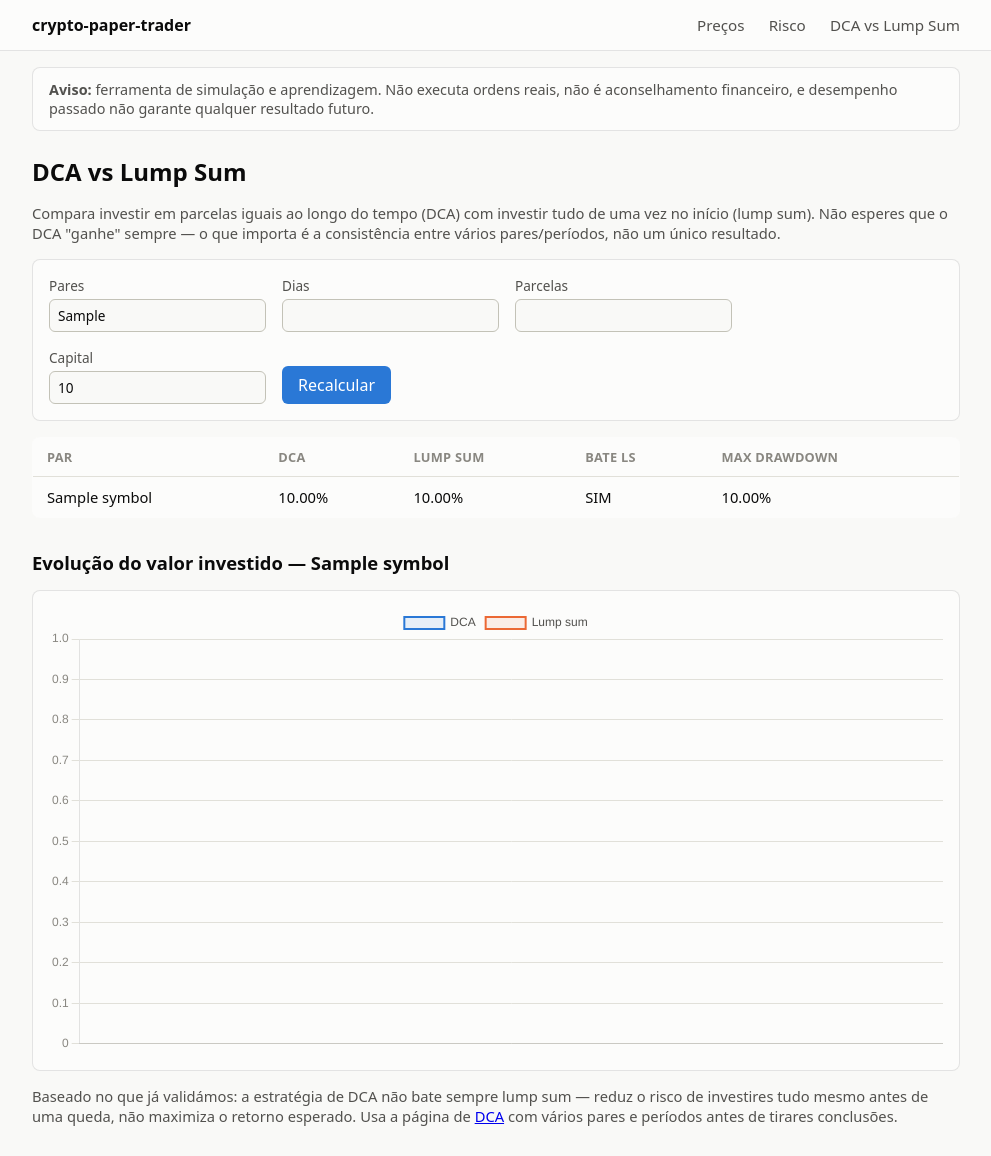
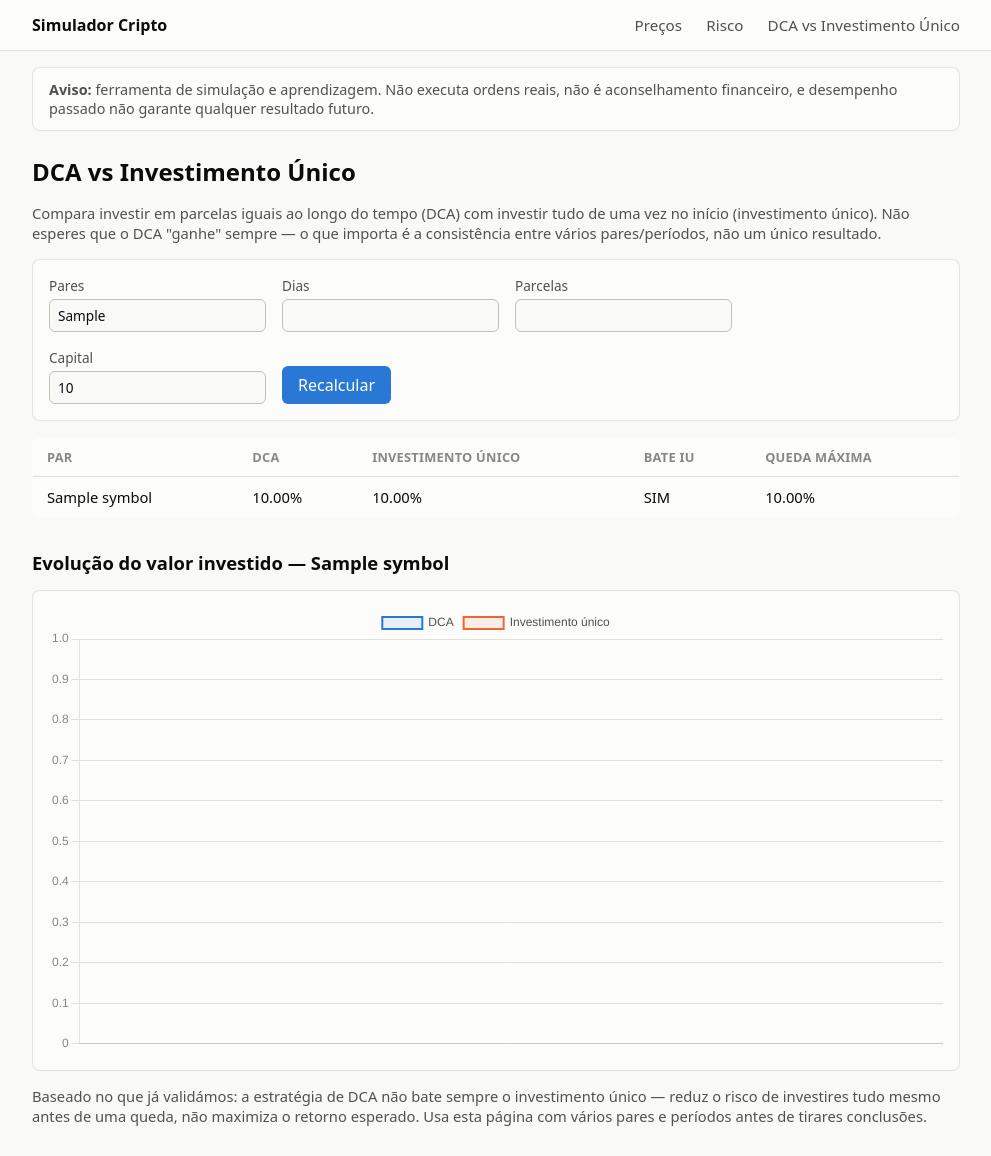
Before and after one commit to NTH2307/Crypto, a Flask app: template webapp/templates/dca.html in a window 1280 px wide. Shown: the whole page, without its empty margins (144-1135 px from the left). Run offline with Flask 3, Linux system fonts and the light colour scheme; the template is opened without the code that fills it: most values are stand-ins (such as "Sample title", 1, 10 or a date in 2020).

Commit message:
Translate remaining English page text to European Portuguese
Replaces "Lump Sum" with "Investimento Único" and the "crypto-paper-trader"
brand name with "Simulador Cripto" throughout the dashboard's titles,
nav, table headers, chart legends and copy, so the rendered pages read
consistently in Portuguese instead of mixing languages. DCA is kept as
is -- it's the standard financial acronym, used untranslated in
Portuguese finance writing too.

Co-Authored-By: Claude Sonnet 5 <noreply@anthropic.com>
Claude-Session: https://claude.ai/code/session_01HMP8KiBb8LU6J8H8REurkM

```diff
--- a/webapp/templates/base.html
+++ b/webapp/templates/base.html
@@ -3,17 +3,17 @@
 <head>
   <meta charset="utf-8">
   <meta name="viewport" content="width=device-width, initial-scale=1">
-  <title>{% block title %}crypto-paper-trader{% endblock %}</title>
+  <title>{% block title %}Simulador Cripto{% endblock %}</title>
   <link rel="stylesheet" href="{{ url_for('static', filename='style.css') }}">
 </head>
 <body>
   <header class="topbar">
     <div class="topbar-inner">
-      <span class="brand">crypto-paper-trader</span>
+      <span class="brand">Simulador Cripto</span>
       <nav>
         <a href="{{ url_for('index') }}">Preços</a>
         <a href="{{ url_for('risk') }}">Risco</a>
-        <a href="{{ url_for('dca') }}">DCA vs Lump Sum</a>
+        <a href="{{ url_for('dca') }}">DCA vs Investimento Único</a>
       </nav>
     </div>
   </header>
--- a/webapp/templates/dca.html
+++ b/webapp/templates/dca.html
@@ -1,11 +1,12 @@
 {% extends "base.html" %}
-{% block title %}DCA vs Lump Sum — crypto-paper-trader{% endblock %}
+{% block title %}DCA vs Investimento Único — Simulador Cripto{% endblock %}
 {% block content %}
-<h1>DCA vs Lump Sum</h1>
+<h1>DCA vs Investimento Único</h1>
 <p class="muted">
   Compara investir em parcelas iguais ao longo do tempo (DCA) com investir tudo
-  de uma vez no início (lump sum). Não esperes que o DCA "ganhe" sempre — o que
-  importa é a consistência entre vários pares/períodos, não um único resultado.
+  de uma vez no início (investimento único). Não esperes que o DCA "ganhe"
+  sempre — o que importa é a consistência entre vários pares/períodos, não um
+  único resultado.
 </p>
 
 <form method="get" class="filter-row">
@@ -29,9 +30,9 @@
     <tr>
       <th>Par</th>
       <th>DCA</th>
-      <th>Lump sum</th>
-      <th>Bate LS</th>
-      <th>Max drawdown</th>
+      <th>Investimento único</th>
+      <th>Bate IU</th>
+      <th>Queda máxima</th>
     </tr>
   </thead>
   <tbody>
@@ -57,7 +58,7 @@
   <canvas
     id="equity-chart"
     role="img"
-    aria-label="Gráfico de linhas comparando o valor da carteira DCA com lump sum ao longo do tempo para {{ chart_data.symbol }}"
+    aria-label="Gráfico de linhas comparando o valor da carteira DCA com investimento único ao longo do tempo para {{ chart_data.symbol }}"
   ></canvas>
 </div>
 <script src="https://cdn.jsdelivr.net/npm/chart.js@4"></script>
@@ -83,7 +84,7 @@
           tension: 0.15,
         },
         {
-          label: 'Lump sum',
+          label: 'Investimento único',
           data: lumpSumValues,
           borderColor: '#eb6834',
           backgroundColor: 'rgba(235, 104, 52, 0.10)',
@@ -111,9 +112,9 @@
 {% endif %}
 
 <p class="muted">
-  Baseado no que já validámos: a estratégia de DCA não bate sempre lump sum —
-  reduz o risco de investires tudo mesmo antes de uma queda, não maximiza o
-  retorno esperado. Usa a página de <a href="{{ url_for('dca') }}">DCA</a> com
-  vários pares e períodos antes de tirares conclusões.
+  Baseado no que já validámos: a estratégia de DCA não bate sempre o
+  investimento único — reduz o risco de investires tudo mesmo antes de uma
+  queda, não maximiza o retorno esperado. Usa esta página com vários pares e
+  períodos antes de tirares conclusões.
 </p>
 {% endblock %}
--- a/webapp/templates/index.html
+++ b/webapp/templates/index.html
@@ -1,5 +1,5 @@
 {% extends "base.html" %}
-{% block title %}Preços — crypto-paper-trader{% endblock %}
+{% block title %}Preços — Simulador Cripto{% endblock %}
 {% block content %}
 <h1>Preços ao vivo</h1>
 <p class="muted">Dados públicos da {{ exchange }} (via ccxt), sem chaves de API. Atualiza ao recarregar a página.</p>
--- a/webapp/templates/risk.html
+++ b/webapp/templates/risk.html
@@ -1,5 +1,5 @@
 {% extends "base.html" %}
-{% block title %}Risco — crypto-paper-trader{% endblock %}
+{% block title %}Risco — Simulador Cripto{% endblock %}
 {% block content %}
 <h1>Risco por moeda</h1>
 
```
